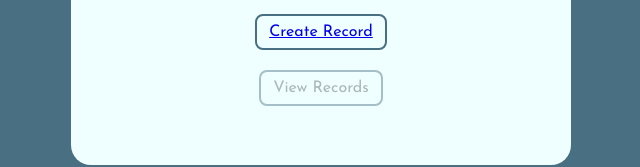
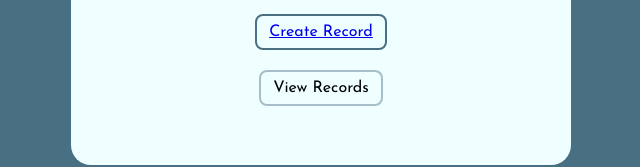
Before and after one commit to Utkarsh-Singhal-26/profile-management-system, a React (Vite) app: page / in a window 1280 px wide. Shown: the part 435-602 px from the top of the page, without its empty margins (319-959 px from the left). Built offline with nearby package versions, Linux system fonts and the light colour scheme; no server answers; the database is empty.

Commit message:
Changes to be committed: 	modified:   src/index.css

```diff
--- a/src/index.css
+++ b/src/index.css
@@ -21,11 +21,14 @@ button {
   border: 2px solid #496f82;
   background-color: transparent;
   font-size: 16px;
+  text-decoration: none;
+  color: #000;
   cursor: pointer;
   transition: all 0.2s ease-in-out;
 }
 
 button.hover:hover {
+  color: #efffff;
   background-color: #496f82;
 }
 
```
